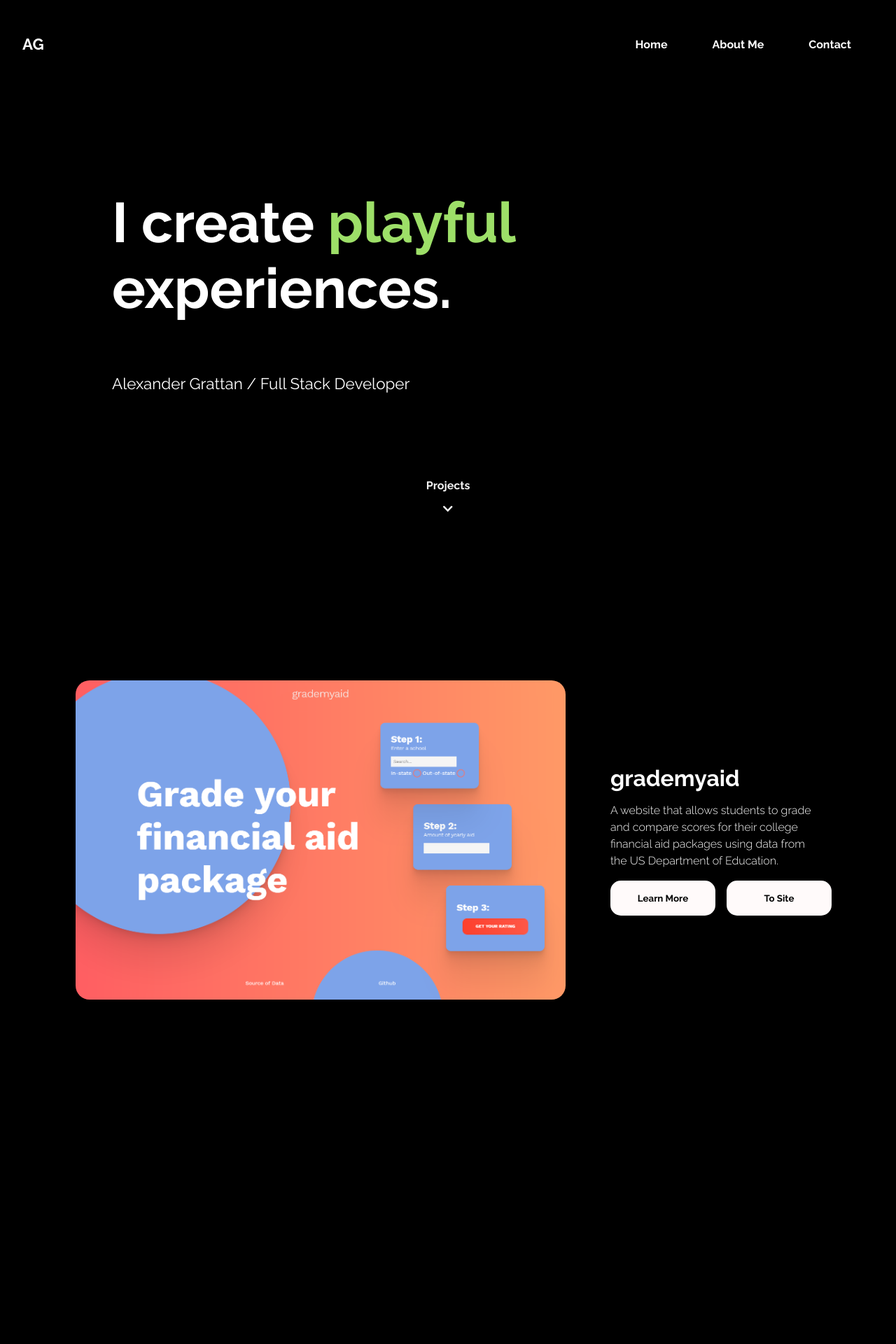
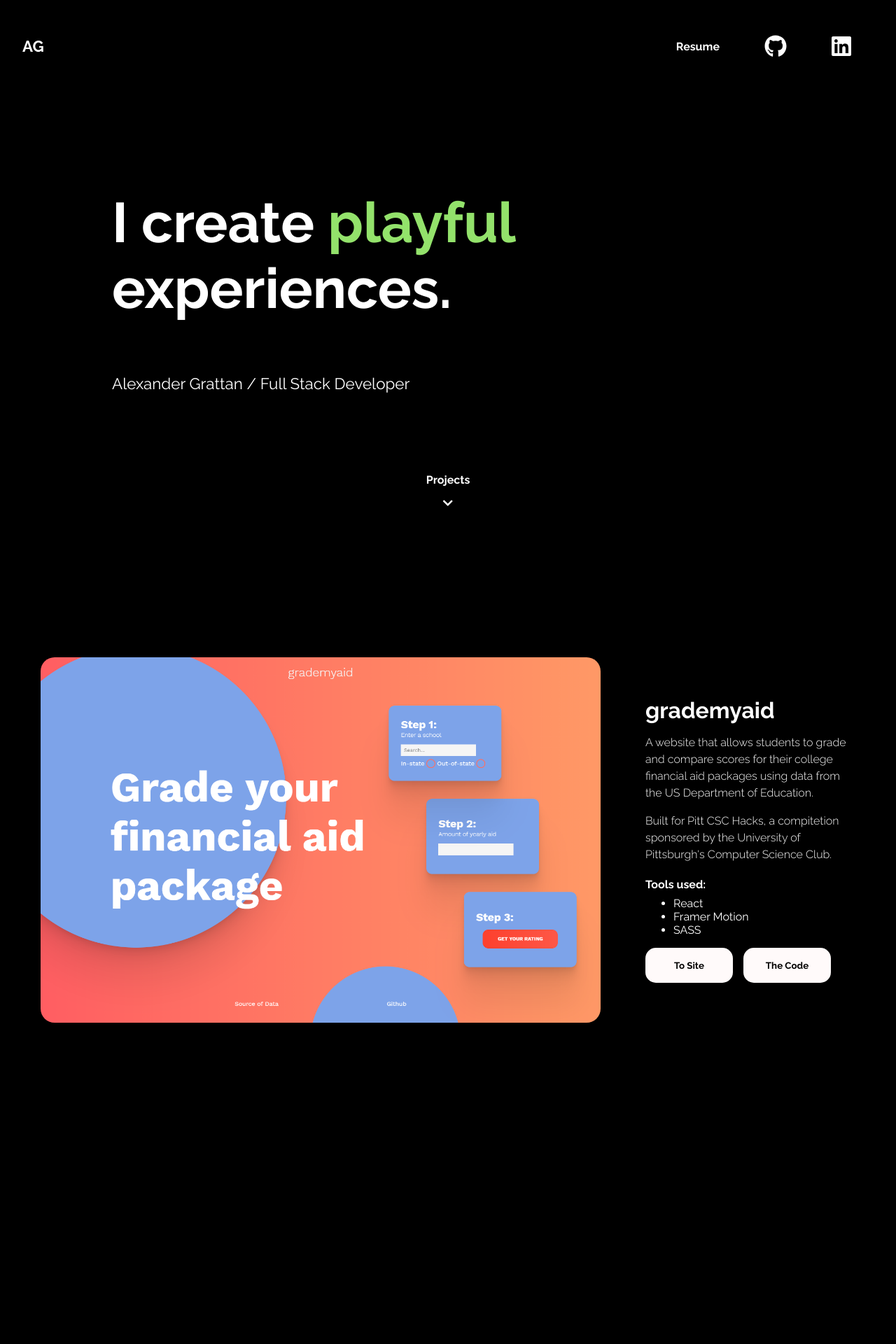
Before and after one commit to agrattan0820/portfolio-site, a Next.js app: page / in a window 1280 px wide. Shown: the top 1920 px of the page at 70% size. Built offline with nearby package versions, Linux system fonts and the light colour scheme.

Commit message:
Separation of data and new content

```diff
--- /dev/null
+++ b/components/data.js
@@ -0,0 +1,47 @@
+export const projectsList = [
+  {
+    name: "grademyaid",
+    description:
+      "A website that allows students to grade and compare scores for their college financial aid packages using data from the US Department of Education.\nBuilt for Pitt CSC Hacks, a compitetion sponsored by the University of Pittsburgh's Computer Science Club.",
+    image: "/images/www.grademyaid.com_.png",
+    link: "https://www.grademyaid.com/",
+    page: "https://github.com/GameDog9988/grade-my-aid",
+    tools: ["React", "Framer Motion", "SASS"],
+  },
+  {
+    name: "New York Times Critic's Picks",
+    description:
+      "A website that showcases movies that The New York Times considers critic's picks using their REST API.\nThe cards can be sorted in multiple ways and each link to the corresponding review on The New York Time's website.",
+    image: "/images/NYT_Critic_Picks.png",
+    link: "https://nytcriticpicks.netlify.app",
+    page: "https://github.com/GameDog9988/Movie-Review-App",
+    tools: ["React", "Framer Motion", "The New York Times API"],
+  },
+  {
+    name: "Virtual Safari",
+    description:
+      "A recreation of Timon and Pumbaa's Virtual Safari, a choose-your-own adventure from The Lion King DVD.\nEdited the choices into individual clips using DaVinci Resolve and used JavaScript to develop the site interaction.",
+    image: "/images/Virtual_Safari_Screenshot.png",
+    link: "https://virtualsafari.netlify.app/",
+    page: "https://github.com/GameDog9988/Virtual-Safari",
+    tools: ["HTML", "CSS", "JavaScript"],
+  },
+  {
+    name: "Danny's Subs",
+    description:
+      "This ficticious restaurant website was my first foray into learning React and using the GreenSock Animation Platform.",
+    image: "/images/Danny_Subs.png",
+    link: "https://dannysubs.netlify.app",
+    page: "https://github.com/GameDog9988/Restaurant-React",
+    tools: ["React", "GSAP"],
+  },
+  {
+    name: "Tiny Jim's Smokehouse",
+    description:
+      "One of my first multi-page fully responsive websites for a ficticious restaurant\nUses the Google Maps API to show the restaurant location.",
+    image: "/images/Tiny_Jims_Smokehouse.png",
+    link: "https://tinyjimsbbq.netlify.app",
+    page: "https://github.com/GameDog9988/Tiny-Jims-Smokehouse",
+    tools: ["HTML", "CSS", "JavaScript", "Google Maps API"],
+  },
+];
--- a/package.json
+++ b/package.json
@@ -9,8 +9,10 @@
   },
   "dependencies": {
     "@fortawesome/fontawesome-svg-core": "^1.2.32",
+    "@fortawesome/free-brands-svg-icons": "^5.15.1",
     "@fortawesome/free-solid-svg-icons": "^5.15.1",
     "@fortawesome/react-fontawesome": "^0.1.12",
+    "framer-motion": "^2.9.4",
     "gsap": "^3.5.1",
     "next": "10.0.1",
     "next-transpile-modules": "^4.1.0",
--- a/pages/_app.js
+++ b/pages/_app.js
@@ -1,7 +1,12 @@
 import "../styles/App.scss";
+import { AnimatePresence } from "framer-motion";
 
 function MyApp({ Component, pageProps }) {
-  return <Component {...pageProps} />;
+  return (
+    <AnimatePresence exitBeforeEnter>
+      <Component {...pageProps} />
+    </AnimatePresence>
+  );
 }
 
 export default MyApp;
--- a/pages/index.js
+++ b/pages/index.js
@@ -1,48 +1,19 @@
 import { useEffect, useState, useRef } from "react";
+import { projectsList } from "../components/data";
 import Head from "next/head";
 import Link from "next/link";
 import IntroOverlay from "../components/introOverlay";
 import { gsap } from "gsap";
 import { ScrollTrigger } from "gsap/dist/ScrollTrigger";
+import {
+  faGithub,
+  faLinkedin,
+  faTwitter,
+} from "@fortawesome/free-brands-svg-icons";
 import { FontAwesomeIcon } from "@fortawesome/react-fontawesome";
 import { faChevronDown } from "@fortawesome/free-solid-svg-icons";
 
 export default function Home() {
-  const projectArray = [
-    {
-      name: "grademyaid",
-      description:
-        "A website that allows students to grade and compare scores for their college financial aid packages using data from the US Department of Education.",
-      image: "/images/www.grademyaid.com_.png",
-      link: "https://www.grademyaid.com/",
-      page: "https://github.com/GameDog9988/grade-my-aid",
-    },
-    {
-      name: "New York Times Critic's Picks",
-      description:
-        "A website that showcases movies that The New York Times considers critic's picks using their API.",
-      image: "/images/NYT_Critic_Picks.png",
-      link: "https://nytcriticpicks.netlify.app",
-      page: "https://github.com/GameDog9988/Movie-Review-App",
-    },
-    {
-      name: "Virtual Safari",
-      description:
-        "A recreation of Timon and Pumbaa's Virtual Safari, a choose-your-own adventure from The Lion King DVD.",
-      image: "/images/Virtual_Safari_Screenshot.png",
-      link: "https://virtualsafari.netlify.app/",
-      page: "https://github.com/GameDog9988/Virtual-Safari",
-    },
-    {
-      name: "Danny's Subs",
-      description:
-        "This ficticious restaurant website was my first foray into using GSAP's animation library in React.",
-      image: "/images/Danny_Subs.png",
-      link: "https://dannysubs.netlify.app",
-      page: "https://github.com/GameDog9988/Restaurant-React",
-    },
-  ];
-
   const [dimensions, setDimensions] = useState();
   const [animationComplete, setAnimationComplete] = useState(false);
   const projectsRef = useRef(null);
@@ -109,20 +80,20 @@ export default function Home() {
           ease: "power4.out",
         })
         .from(".title", {
-          duration: 0.8,
+          duration: 0.6,
           y: 100,
           opacity: 0,
           delay: 0.2,
           ease: "power4.out",
         })
         .from(".job-title", {
-          duration: 0.8,
+          duration: 0.6,
           y: 100,
           opacity: 0,
           ease: "power4.out",
         })
         .from(".scroll-indicator", {
-          duration: 0.8,
+          duration: 0.6,
           y: 100,
           opacity: 0,
           ease: "power4.out",
@@ -174,23 +145,41 @@ export default function Home() {
       </Head>
       {animationComplete === false && <IntroOverlay />}
       <div className="after-animation">
-        <nav>
+        <nav className="home-nav">
           <div className="space-between">
             <div className="logo">AG</div>
             <ul className="nav-list">
               <li>
-                <Link href="/">Home</Link>
+                <a
+                  href="/Resume_Alexander_Grattan.pdf"
+                  target="_blank"
+                  rel="noopener noreferrer"
+                >
+                  Resume
+                </a>
               </li>
               <li>
-                <Link href="/about">About Me</Link>
+                <a
+                  href="https://github.com/GameDog9988"
+                  target="_blank"
+                  rel="noopener noreferrer"
+                >
+                  <FontAwesomeIcon icon={faGithub} size="2x" />
+                </a>
               </li>
               <li>
-                <Link href="/contact">Contact</Link>
+                <a
+                  href="https://www.linkedin.com/in/alexander-grattan-11a187149/"
+                  target="_blank"
+                  rel="noopener noreferrer"
+                >
+                  <FontAwesomeIcon icon={faLinkedin} size="2x" />
+                </a>
               </li>
             </ul>
           </div>
         </nav>
-        <main className="main">
+        <main className="main-home">
           <h1 className="title">
             I create <span className="playful">playful</span> experiences.
           </h1>
@@ -204,26 +193,37 @@ export default function Home() {
         </main>
         <div className="project-container" ref={projectsRef}>
           <div className="project-row">
-            {projectArray.map(({ name, description, image, link, page }) => (
+            {projectsList.map(
+              ({ name, description, image, link, page, tools }) => (
                 <div className="project">
                   <img src={image} alt={name} />
                   <div className="project-info">
                     <h3>{name}</h3>
-                  <p>{description}</p>
+                    {description.split("\n").map((str) => (
+                      <p>{str}</p>
+                    ))}
+                    <h4>Tools used:</h4>
+                    <ul className="tools-list">
+                      {tools.map((item, i) => (
+                        <li key={i}>{item}</li>
+                      ))}
+                    </ul>
                     <div className="project-btns">
+                      <a href={link} target="_blank" rel="noopener noreferrer">
+                        <button className="project-btn">To Site</button>
+                      </a>
                       <a href={page} target="_blank" rel="noopener noreferrer">
-                      <button>Learn More</button>
-                    </a>
-                    <a href={link} target="_blank" rel="noopener noreferrer">
-                      <button>To Site</button>
+                        <button className="project-btn">The Code</button>
                       </a>
                     </div>
                   </div>
                 </div>
-            ))}
+              )
+            )}
           </div>
         </div>
         <footer>
+          <h2>Connect with Me</h2>
           <ul className="footer-links">
             <li>
               <a
@@ -231,16 +231,16 @@ export default function Home() {
                 target="_blank"
                 rel="noopener noreferrer"
               >
-                GitHub
+                <FontAwesomeIcon icon={faGithub} size="2x" />
               </a>
             </li>
             <li>
               <a
-                href="Resume_Alexander_Grattan.pdf"
+                href="https://www.linkedin.com/in/alexander-grattan-11a187149/"
                 target="_blank"
                 rel="noopener noreferrer"
               >
-                Resume
+                <FontAwesomeIcon icon={faLinkedin} size="2x" />
               </a>
             </li>
             <li>
@@ -249,7 +249,7 @@ export default function Home() {
                 target="_blank"
                 rel="noopener noreferrer"
               >
-                Twitter
+                <FontAwesomeIcon icon={faTwitter} size="2x" />
               </a>
             </li>
           </ul>
--- a/pages/projects/first-post.js
+++ b/pages/projects/virtual-safari.js
@@ -2,11 +2,11 @@ import Head from "next/head";
 
 export default function FirstPost() {
   return (
-    <>
+    <div className="container">
       <Head>
-        <title>First Post</title>
+        <title>Third Post</title>
       </Head>
       …
-    </>
+    </div>
   );
 }
--- a/styles/App.scss
+++ b/styles/App.scss
@@ -1,6 +1,7 @@
 @import "./variables.scss";
 @import "./Home.scss";
 @import "./IntroOverlay.scss";
+@import "./Project.scss";
 @import url("https://fonts.googleapis.com/css2?family=Raleway:ital,wght@0,100;0,200;0,300;0,400;0,500;0,600;0,700;0,800;0,900;1,100;1,200;1,300;1,400;1,500;1,600;1,700;1,800;1,900&display=swap");
 
 body,
--- a/styles/Home.scss
+++ b/styles/Home.scss
@@ -3,7 +3,7 @@
   width: 100%;
   margin: 0 auto;
   overflow: hidden;
-  nav {
+  .home-nav {
     width: 100%;
     position: absolute;
     top: 50px;
@@ -41,7 +41,7 @@
       }
     }
   }
-  main {
+  .main-home {
     height: 100vh;
     height: calc(var(--vh, 1vh) * 100);
     display: flex;
@@ -102,7 +102,7 @@
       position: absolute;
       top: 50%;
       transform: translateY(-50%);
-      width: 400%;
+      width: 500%;
       height: 100%;
       display: flex;
       overflow: hidden;
@@ -126,7 +126,11 @@
           color: $white;
           margin: 0 32px;
           @media (max-width: 967px) {
-            width: 200px;
+            width: 250px;
+          }
+          .tools-list {
+            margin-top: 8px;
+            font-family: $font;
           }
           h3 {
             font-size: 2rem;
@@ -134,6 +138,9 @@
             @media (max-width: 967px) {
               font-size: 1.4rem;
             }
+          }
+          h4 {
+            margin-bottom: 0;
           }
           p {
             margin: 1rem 0;
@@ -145,13 +152,10 @@
           }
           .project-btns {
             display: flex;
-            a {
-              text-decoration: none;
-              color: $white;
-              margin-right: 16px;
-              button {
+            .project-btn {
               cursor: pointer;
-                width: 150px;
+              margin-right: 15px;
+              width: 125px;
               height: 50px;
               border-radius: 15px;
               border: none;
@@ -164,18 +168,26 @@
                 height: 50px;
               }
             }
+            a {
+              text-decoration: none;
+              color: $white;
+              margin: 0;
+              padding: 0;
+              .project-btn {
+                @extend .project-btn;
+              }
             }
           }
         }
 
         img {
-          width: 700px;
+          width: 800px;
           height: auto;
           border-radius: 20px;
           margin: 0 32px;
           @media (max-width: 967px) {
-            width: 90%;
-            margin: 1rem 0;
+            width: 80%;
+            margin-bottom: 1rem;
           }
         }
       }
@@ -183,7 +195,20 @@
   }
 
   footer {
-    height: 100px;
+    height: 100vh;
+    height: calc(var(--vh, 1vh) * 100);
+    display: flex;
+    justify-content: center;
+    align-items: center;
+    flex-direction: column;
+    font-family: $font;
+    h2 {
+      color: $white;
+      font-size: 4rem;
+      @media (max-width: 967px) {
+        font-size: 2.5rem;
+      }
+    }
     .footer-links {
       display: flex;
       justify-content: center;
--- /dev/null
+++ b/styles/Project.scss
@@ -0,0 +1,66 @@
+.container {
+  .project-nav {
+    width: 100%;
+    position: absolute;
+    top: 50px;
+    font-family: $font;
+    color: $white;
+    font-weight: 700;
+    .space-between {
+      display: flex;
+      justify-content: space-between;
+      align-items: center;
+      padding: 0 32px;
+    }
+    .logo {
+      font-size: 1.4rem;
+    }
+    .nav-list {
+      margin: 0;
+      padding: 0;
+      list-style-type: none;
+      display: flex;
+      justify-content: center;
+      align-items: center;
+      li {
+        padding: 0 32px;
+        @media (max-width: 976px) {
+          padding: 0 8px;
+        }
+        a {
+          color: $white;
+          text-decoration: none;
+          @media (max-width: 976px) {
+            font-size: 0.875rem;
+          }
+        }
+      }
+    }
+  }
+  .project-main {
+    display: flex;
+    flex-direction: column;
+    justify-content: center;
+    align-items: center;
+    color: $white;
+    font-family: $font;
+    margin: 5rem auto;
+    img {
+      border-radius: 20px;
+      width: 700px;
+    }
+    .text-content {
+      display: grid;
+      place-items: center;
+      h2 {
+        text-align: center;
+        font-size: 4rem;
+      }
+      p {
+        line-height: 40px;
+        font-size: 21px;
+        width: 600px;
+      }
+    }
+  }
+}
```
Also changed, not shown: pages/projects/dannys-subs.js (added, +12 -0 lines), pages/projects/grademyaid.js (added, +47 -0 lines), pages/projects/nyt-critics-picks.js (added, +12 -0 lines), 1 other file (tests, documents, lock files or other folders). Lines whose indentation alone changed are shown as unchanged.
